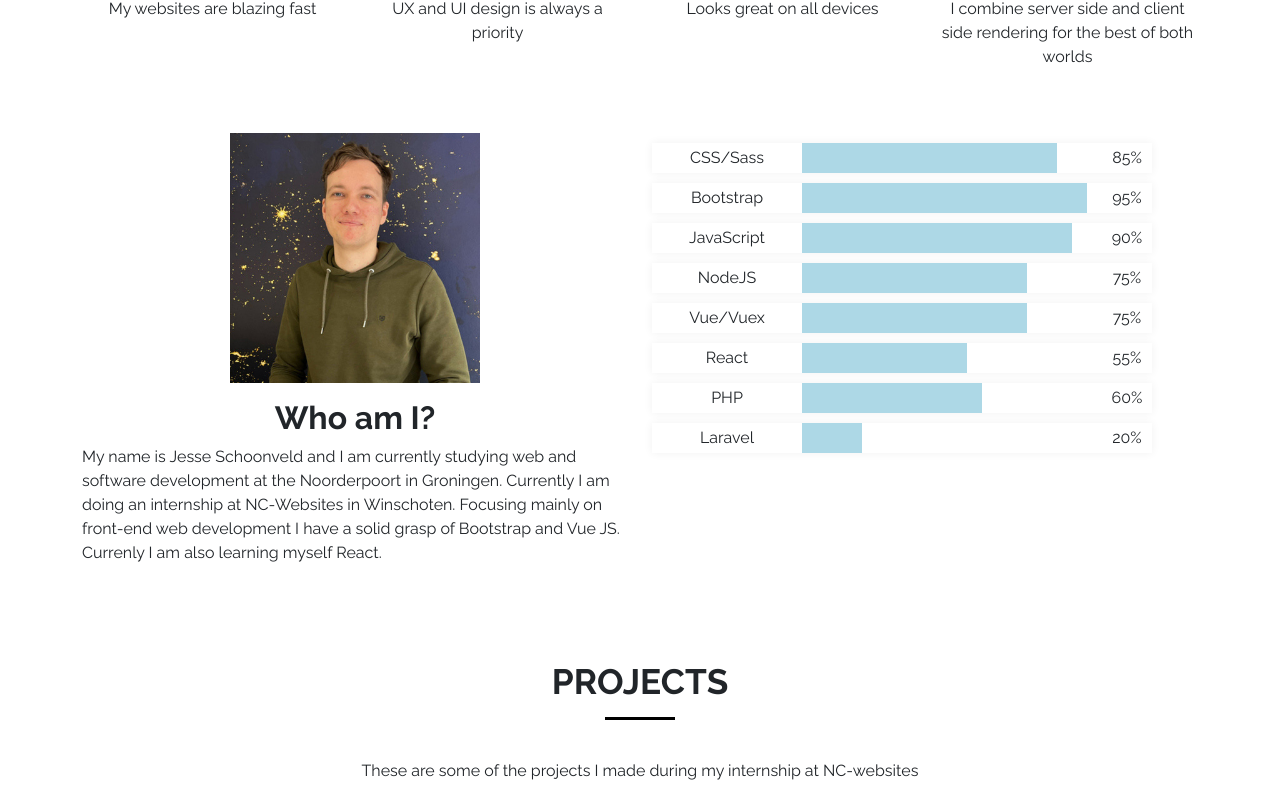
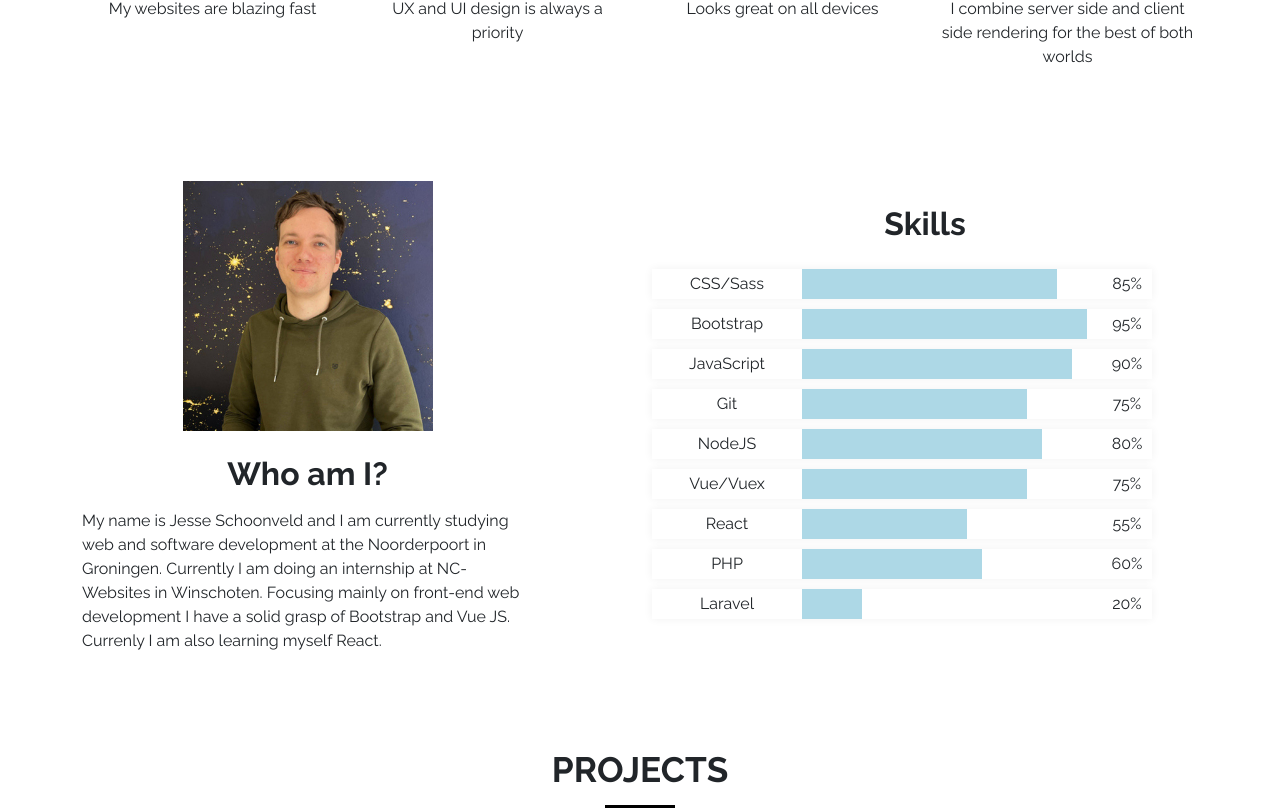
Before and after one commit to JSchoonveld/portfolio_next, a Next.js app: page / in a window 1280 px wide. Shown: the part 1332-2142 px from the top of the page. Built offline with nearby package versions, Linux system fonts and the light colour scheme.

Commit message:
skillbar section animated

```diff
--- a/components/AboutSection.js
+++ b/components/AboutSection.js
@@ -23,29 +23,29 @@ export default function AboutSection() {
                     </div>
                 </div>
                 <div className="row mt-5 mb-0">
-                    <div className="col-md-6 col-lg-3 d-flex justify-content-center text-center mb-5 mb-lg-0">
+                    <div className="col-md-6 col-lg-3 d-flex justify-content-center text-centermb-3 mb-lg-5 mb-lg-0">
                         <Quality delay={200} title={"Fast"} description={"My websites are blazing fast"} imageUrl={"/icons/speedometer.png"}/>
                     </div>
-                    <div className="col-md-6 col-lg-3 d-flex justify-content-center text-center  mb-5 mb-lg-0">
+                    <div className="col-md-6 col-lg-3 d-flex justify-content-center text-center mb-3 mb-lg-5 mb-lg-0">
                         <Quality delay={300} title={"Intuitive"} description={"UX and UI design is always a priority"} imageUrl={"/icons/intuitive.png"} />
                     </div>
-                    <div className="col-md-6 col-lg-3 d-flex justify-content-center text-center  mb-5 mb-lg-0">
+                    <div className="col-md-6 col-lg-3 d-flex justify-content-center text-center mb-3 mb-lg-5 mb-lg-0">
                         <Quality delay={400} title={"Responsive"} description={"Looks great on all devices"} imageUrl={"/icons/responsive.png"} />
                     </div>
-                    <div className="col-md-6 col-lg-3 d-flex justify-content-center text-center  mb-5 mb-lg-0">
+                    <div className="col-md-6 col-lg-3 d-flex justify-content-center text-center mb-3 mb-lg-5 mb-lg-0">
                         <Quality delay={500} title={"Seo friendly"} description={"I combine server side and client side rendering for the best of both worlds"} imageUrl={"/icons/seo.png"} />
                     </div>
                 </div>
                 <div className="row mt-5 mb-2">
                     <Waypoint onEnter={() => setInview(true)} onLeave={() => setInview(false)}>
-                    <animated.div style={{ position: 'relative', ...transition }} className="col-lg-6 d-flex flex-column justify-content-center align-items-center">
+                    <animated.div style={{ position: 'relative', ...transition }} className="col-lg-5 d-flex flex-column justify-content-center align-items-center">
                         <Image
                             src={"/images/jesse.jpg"}
                             alt={"Jesse"}
                             width={250}
                             height={250}
                         />
-                        <h3 className={"mt-3"}>
+                        <h3 className={"mt-4 mb-3"}>
                             Who am I?
                         </h3>
                         <p>My name is Jesse Schoonveld and I am currently studying web and software development at the
@@ -53,7 +53,10 @@ export default function AboutSection() {
                             Focusing mainly on front-end web development I have a solid grasp of Bootstrap and Vue JS. Currenly I am also learning myself React.</p>
                     </animated.div>
                     </Waypoint>
-                    <div className="col-lg-6 d-flex flex-column align-items-center ">
+                    <div className="col-lg-6 offset-lg-1 d-flex flex-column align-items-center ">
+                        <h3 className={"mt-4 mb-3"}>
+                            Skills
+                        </h3>
                         <SkillbarSection/>
                     </div>
                 </div>
--- a/components/ContactSection.js
+++ b/components/ContactSection.js
@@ -12,7 +12,7 @@ export default function ContactSection(){
     });
     const swipeRight = useSpring({
         delay: 200,
-        to: { opacity: !inView ? '0' : '1', transform: !inView ? 'translate(150px,0)' : 'translate(0px,0)' },
+        to: { opacity: !inView ? '0' : '1' },
     });
 
     return (
--- a/components/Skillbar.js
+++ b/components/Skillbar.js
@@ -1,15 +1,28 @@
+import {useState} from "react";
+import {animated, useSpring} from "react-spring";
+import {Waypoint} from "react-waypoint";
+
 export default function Skillbar(props){
+    const [inView, setInview] = useState(false);
+
+    const transition = useSpring({
+        delay: props.delay,
+        to: { width: !inView ? '0' : props.percentage + '%' },
+    });
+
     return (
+        <Waypoint onEnter={() => setInview(true)} onLeave={() => setInview(false)}>
         <div className="bar-container">
             <div className="title-container">
                 <p>{props.title}</p>
             </div>
             <div className="progress-bar-container">
-                <div style={{width: props.percentage + '%'}} className="progress-bar" />
+                <animated.div style={{ ...transition }} className="progress-bar" />
             </div>
             <div className="percentage-container">
                 <p>{props.percentage}%</p>
             </div>
         </div>
+        </Waypoint>
     )
 }
--- a/components/SkillbarSection.js
+++ b/components/SkillbarSection.js
@@ -9,20 +9,21 @@ export default function SkillbarSection() {
 
     const transition = useSpring({
         delay: 500,
-        to: { opacity: !inView ? '0' : '1', right: !inView ? '-100px' : '0' },
+        to: { opacity: !inView ? '0' : '1', transform: !inView ? 'scale(0)' : 'scale(1)' },
     });
 
     return(
         <Waypoint onEnter={() => setInview(true)} onLeave={() => setInview(false)}>
         <animated.div style={{ position: 'relative', ...transition }} className={"w-100"}>
-            <Skillbar title="CSS/Sass" percentage="85" />
-            <Skillbar title="Bootstrap" percentage="95" />
-            <Skillbar title="JavaScript" percentage="90" />
-            <Skillbar title="NodeJS" percentage="75" />
-            <Skillbar title="Vue/Vuex" percentage="75" />
-            <Skillbar title="React" percentage="55" />
-            <Skillbar title="PHP" percentage="60" />
-            <Skillbar title="Laravel" percentage="20" />
+            <Skillbar delay={"100"} title="CSS/Sass" percentage="85" />
+            <Skillbar delay={"150"} title="Bootstrap" percentage="95" />
+            <Skillbar delay={"200"} title="JavaScript" percentage="90" />
+            <Skillbar delay={"250"} title="Git" percentage="75" />
+            <Skillbar delay={"300"} title="NodeJS" percentage="80" />
+            <Skillbar delay={"350"} title="Vue/Vuex" percentage="75" />
+            <Skillbar delay={"400"} title="React" percentage="55" />
+            <Skillbar delay={"450"} title="PHP" percentage="60" />
+            <Skillbar delay={"500"} title="Laravel" percentage="20" />
         </animated.div>
         </Waypoint>
     )
--- a/styles/globals.scss
+++ b/styles/globals.scss
@@ -108,10 +108,6 @@ a:hover {
   align-items: center;
 }
 
-section.content-section, section#contact {
-  overflow-x: hidden;
-}
-
 #header a.btn.btn-primary {
 
   svg {
```
